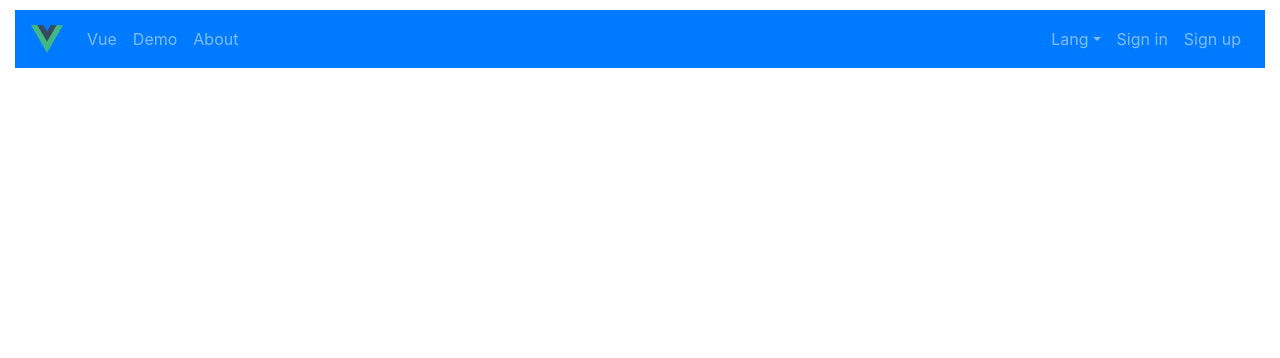
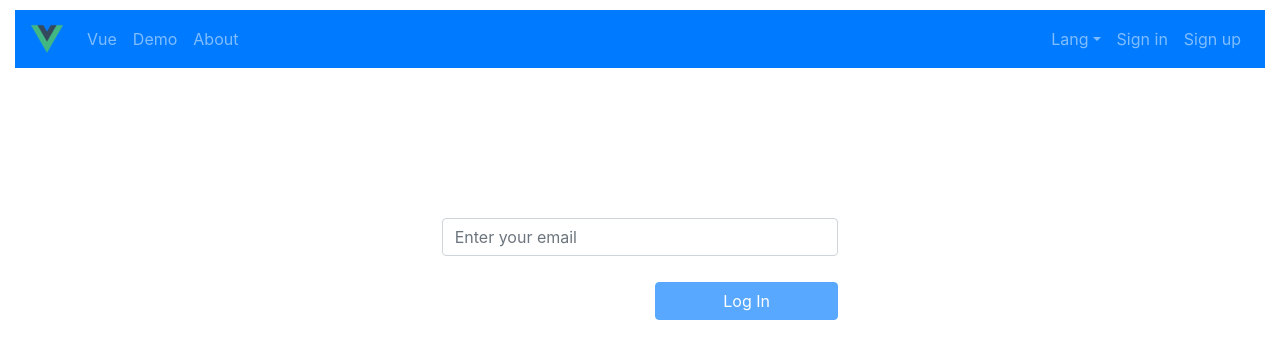
Before and after one commit to neoguojing/bootstrapvue, a Vue app: page /forgetPassword/1223 in a window 1280 px wide. Shown: the top 358 px of the page. Built offline with nearby package versions, Linux system fonts and the light colour scheme.

Commit message:
add forget password

```diff
--- a/package.json
+++ b/package.json
@@ -9,13 +9,15 @@
   },
   "dependencies": {
     "@types/bootstrap": "^4.3.1",
+    "bootstrap-vue": "^2.5.0",
     "core-js": "^3.6.4",
+    "js-md5": "^0.7.3",
+    "ts-md5": "^1.2.7",
     "vue": "^2.6.11",
     "vue-class-component": "^7.2.2",
     "vue-property-decorator": "^8.3.0",
     "vue-router": "^3.1.5",
-    "vuex": "^3.1.2",
-    "bootstrap-vue": "^2.5.0"
+    "vuex": "^3.1.2"
   },
   "devDependencies": {
     "@typescript-eslint/eslint-plugin": "^2.18.0",
--- a/src/App.vue
+++ b/src/App.vue
@@ -35,8 +35,8 @@ export default { //导出模块
       logo: require('@/assets/favicon.png'),
       menus:[
         {text:"Vue",to:"/"},
-        {text:"Demo",to:"/demo"},
-        {text:"About",to:"/register2"}
+        {text:"Demo",to:"/admin/resetPassword"},
+        {text:"About",to:"/forgetPassword/1223"}
       ]
     }
   },
--- a/src/components/NForgetPassword.vue
+++ b/src/components/NForgetPassword.vue
@@ -0,0 +1,115 @@
+<template>
+    <div style="margin-top:50px;">
+       <b-row>
+            <b-col cols="4">
+            </b-col>
+            <b-col cols="4">
+                <b-form-group
+                    id="email-group"
+                    label-for="email"
+                    :invalid-feedback="emailFeedback"
+                    :state="emailGroupState"
+                >
+                <b-form-input
+                    id="email"
+                    type="email"
+                    placeholder="Enter your email"
+                    v-model="forgetPasswordData.email"
+                    :state="emailState"
+                    @input="emailGroupState=false"
+                    trim/>
+                </b-form-group>
+            </b-col>
+            <b-col cols="4">
+            </b-col>
+        </b-row>
+
+        <b-row style="margin-top:10px;">
+            <b-col cols="6">
+            </b-col>
+            <b-col cols="2">
+                <b-button block
+                    variant="primary"
+                    @click="onSubmit"
+                    :disabled="!btnState"
+                >Log In</b-button>
+            </b-col>
+            <b-col cols="4">
+            </b-col>
+        </b-row>
+  </div>
+</template>
+
+<script lang="ts">
+import { Component, Prop, Vue,Emit,Inject,Provide,Watch,Model } from 'vue-property-decorator';
+
+import { BFormGroup,BButton,BFormInput,BRow,BCol } from 'bootstrap-vue';
+
+@Component({
+    components: {
+        BFormGroup,
+        BButton,
+        BFormInput,
+        BRow,BCol
+    }
+})
+export default class NForgetPassword extends Vue {
+    constructor(){
+        super();
+        this.emailGroupState=null;
+        this.account = ""
+    }
+    //////////////////////////////////////
+
+    @Prop(String) account: string;
+    /////////////////////////////////////////////
+    forgetPasswordData = {
+        email : ""
+    }
+
+    emailGroupState: boolean|null
+    ///////////////////////////////////////////
+
+     get emailState(): boolean|null {
+        if (this.forgetPasswordData.email == "") {
+            return null;
+        }
+        const patten = /^\w+([.-]?\w+)*@\w+([.-]?\w+)*(\.\w{2,3})+$/;
+        return patten.test(this.forgetPasswordData.email);
+    }
+
+    get emailFeedback(): string {
+        if (this.forgetPasswordData.email == '') {
+            return 'Please enter email';
+        } else if(!this.emailState) {
+            return 'invalid email';
+        } else {
+            return "";
+        }
+    }
+
+    get btnState(): boolean{
+        if (this.forgetPasswordData.email == "" || this.account == "") {
+            return false;
+        }
+
+        if (this.emailState && this.account != "") {
+            return true;
+        }
+
+        return false
+    }
+
+    /////////////////////////////////////////////
+
+    onSubmit(){
+        this.emitSubmit();
+    }
+
+    /////////////////////////////////////////////
+    @Emit("submit")
+    emitSubmit(): object{
+        return this.forgetPasswordData;
+    }
+}
+</script>
--- a/src/components/NLogin.vue
+++ b/src/components/NLogin.vue
@@ -60,7 +60,7 @@
                 >Remeber password</b-form-checkbox>
             </b-col>
             <b-col cols="2">
-                <b-link to="/forgetPassword">Forget password</b-link>
+                <b-link :to="redirectToForgetPassword">Forget password</b-link>
             </b-col>
 
             <b-col cols="4">
@@ -158,6 +158,10 @@ export default class NLogin extends Vue {
             return '';
         }
     }
+
+    get redirectToForgetPassword(): string {
+        return "/forgetPassword/"+this.loginData.account
+    }
     /////////////////////////////////////////////
     onSubmit(){
         this.emitSubmit();
--- a/src/components/NResetPassword.vue
+++ b/src/components/NResetPassword.vue
@@ -90,7 +90,7 @@
 
 <script lang="ts">
 import { Component, Prop, Vue,Emit,Inject,Provide,Watch,Model } from 'vue-property-decorator';
-
+import { Md5 } from 'ts-md5';
 import { BFormGroup,BButton,BFormInput,BRow,BCol } from 'bootstrap-vue';
 
 @Component({
@@ -135,7 +135,8 @@ export default class NResetPassword extends Vue {
             return null;
         }
         const patten = /^[A-Za-z][A-Za-z0-9]{7,99}(?<=[^A-Z].*)(?<=[^a-z].*)(?<=[^0-9].*)$/;
-        return patten.test(this.resetPassword.password);
+        return patten.test(this.resetPassword.password) &&
+            (this.resetPassword.oldPassword != this.resetPassword.password);
     }
 
     get confirmPasswordState(): boolean|null{
@@ -169,7 +170,9 @@ export default class NResetPassword extends Vue {
             return 'Please enter password';
         } else if(!this.passwordState) {
             return '8-100 length & must include number and letter low and upper & first letter must not be number';
-        } else {
+        } else if (this.resetPassword.oldPassword == this.resetPassword.password) {
+            return 'new password was equal to old one'
+        }else {
             return "";
         }
     }
@@ -191,7 +194,14 @@ export default class NResetPassword extends Vue {
             return '';
         }
     }
+
+
     /////////////////////////////////////////////
+    md5(val: string): string{
+        //return Md5.hashStr(val);
+        return ""
+    }
+
     onSubmit(){
         this.emitSubmit();
     }
--- a/src/router/index.ts
+++ b/src/router/index.ts
@@ -4,6 +4,7 @@ import Home from '../views/Home.vue'
 import Login from '../views/Login.vue'
 import Register from '../views/Register.vue'
 import Register2 from '../views/Register2.vue'
+import ForgetPassword from '../views/ForgetPassword.vue'
 import Demo from '../views/Demo.vue'
 import ResetPassword from '../views/admin/ResetPassword.vue'
 
@@ -31,7 +32,12 @@ const routes = [
     component: Register2
   },
   {
-    path: '/resetPassword',
+    path: '/forgetPassword/:account',
+    name: 'ForgetPassword',
+    component: ForgetPassword
+  },
+  {
+    path: '/admin/resetPassword',
     name: 'ResetPassword',
     component: ResetPassword
   },
--- /dev/null
+++ b/src/views/ForgetPassword.vue
@@ -0,0 +1,37 @@
+<template>
+  <div class="login" style="margin-top:100px;">
+    <BRow>
+      <BCol>
+        <NForgetPassword
+            :account='getAccount'
+            @submit="submit"
+        ></NForgetPassword>
+      </BCol>
+    </BRow>
+  </div>
+</template>
+
+<script>
+// @ is an alias to /src
+import { BRow,BCol  } from 'bootstrap-vue';
+import NForgetPassword from '@/components/NForgetPassword.vue'
+
+export default { //导出模块
+    name: 'ForgetPassword',
+    components: {
+        BRow,
+        BCol,
+        NForgetPassword
+    },
+    computed:{
+        getAccount() {
+            return this.$route.params.account
+        }
+    },
+    methods:{
+      submit(val){
+        console.log("submit:",val)
+      }
+    }
+}
+</script>
```
Also changed, not shown: 1 other file (tests, documents, lock files or other folders).
